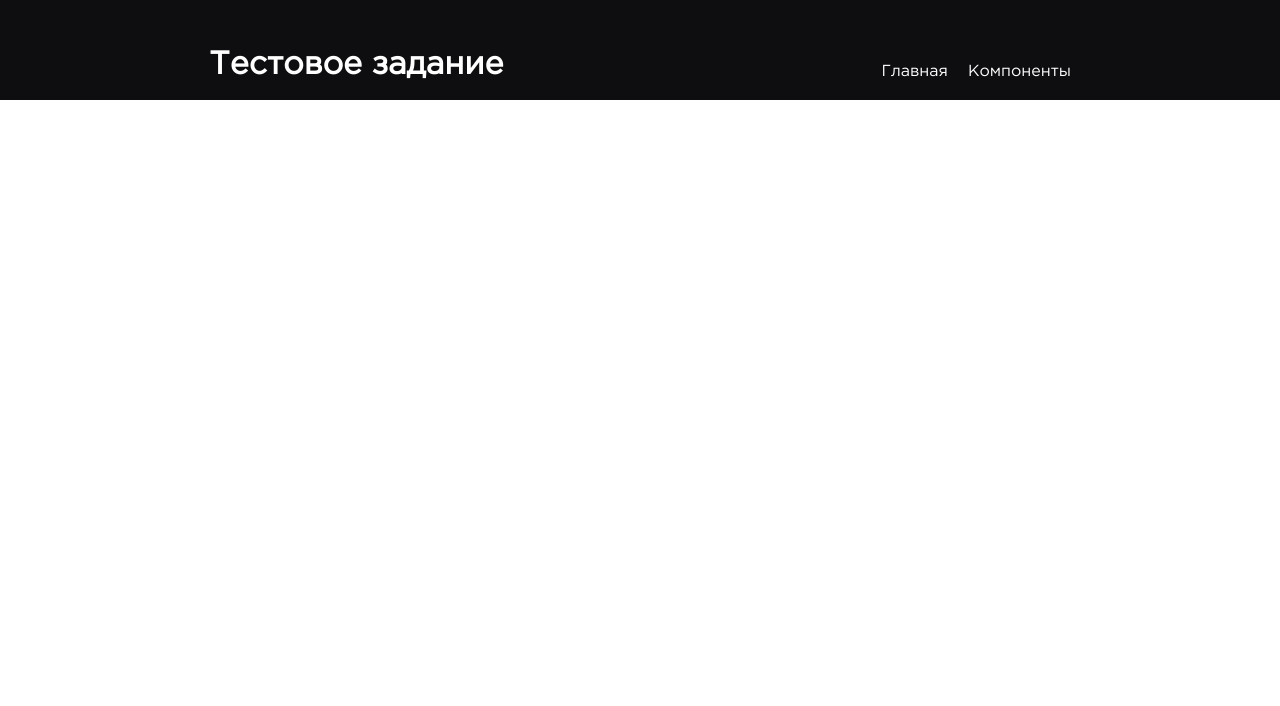
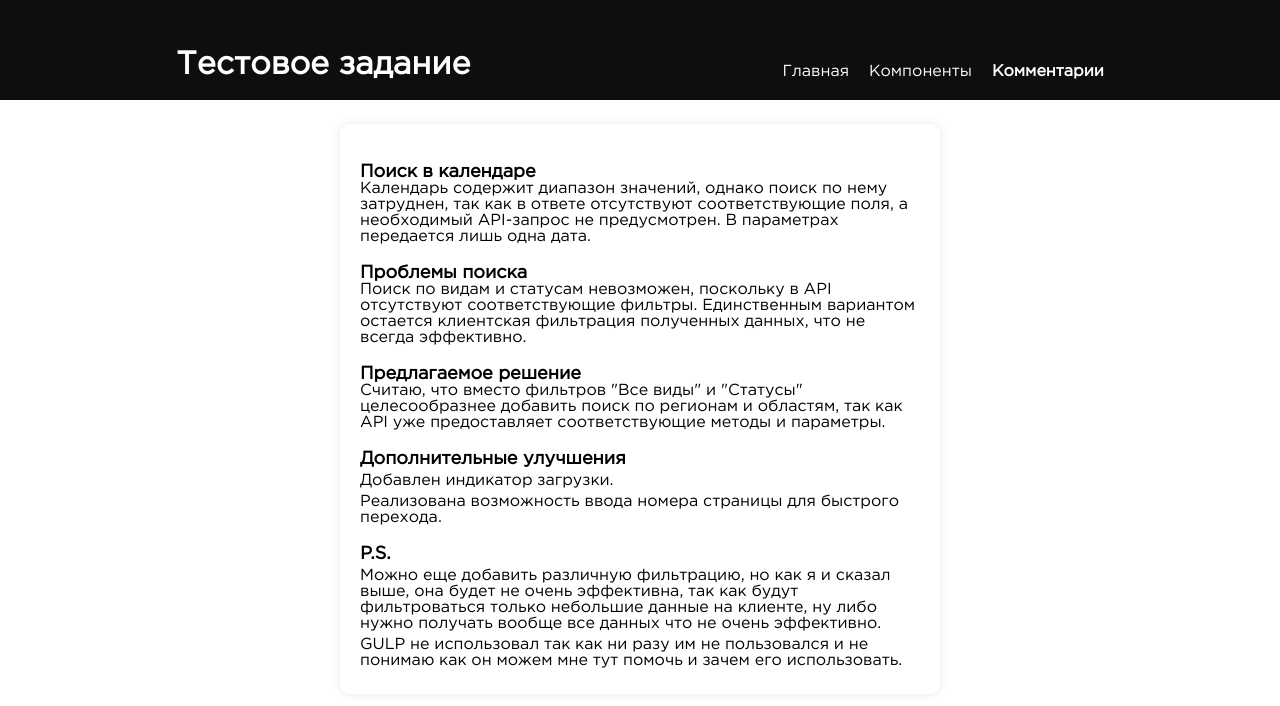
Before and after one commit to Hire-Hoffee/Schools-Table, a Vue app: page /explanation in a window 1280 px wide. Shown: the top 706 px of the page. Built offline with nearby package versions, Linux system fonts and the light colour scheme.

Commit message:
interview task explanation page

```diff
--- a/src/components/AppHeader.vue
+++ b/src/components/AppHeader.vue
@@ -12,6 +12,7 @@ const schoolsStore = useSchoolsRecordsStore()
     <nav>
       <RouterLink to="/">Главная</RouterLink>
       <RouterLink to="/uikit">Компоненты</RouterLink>
+      <RouterLink to="/explanation">Комментарии</RouterLink>
     </nav>
     <ErrorInfo v-if="schoolsStore.errorMessage" :message="schoolsStore.errorMessage" />
   </header>
--- a/src/router/index.ts
+++ b/src/router/index.ts
@@ -1,6 +1,7 @@
 import { createRouter, createWebHistory } from 'vue-router'
 import HomeView from '@/views/HomeView.vue'
 import UIKit from '@/views/UIKit.vue'
+import IssuesExplanation from '@/views/IssuesExplanation.vue'
 
 const router = createRouter({
   history: createWebHistory(import.meta.env.BASE_URL),
@@ -15,6 +16,11 @@ const router = createRouter({
       name: 'uikit',
       component: UIKit,
     },
+    {
+      path: '/explanation',
+      name: 'explanation',
+      component: IssuesExplanation,
+    },
   ],
 })
 
--- /dev/null
+++ b/src/views/IssuesExplanation.vue
@@ -0,0 +1,78 @@
+<script setup lang="ts"></script>
+
+<template>
+  <div class="calendar-search">
+    <div class="content">
+      <h2>Поиск в календаре</h2>
+      <p>
+        Календарь содержит диапазон значений, однако поиск по нему затруднен, так как в ответе
+        отсутствуют соответствующие поля, а необходимый API-запрос не предусмотрен. В параметрах
+        передается лишь одна дата.
+      </p>
+
+      <h2>Проблемы поиска</h2>
+      <p>
+        Поиск по видам и статусам невозможен, поскольку в API отсутствуют соответствующие фильтры.
+        Единственным вариантом остается клиентская фильтрация полученных данных, что не всегда
+        эффективно.
+      </p>
+
+      <h2>Предлагаемое решение</h2>
+      <p>
+        Считаю, что вместо фильтров "Все виды" и "Статусы" целесообразнее добавить поиск по регионам
+        и областям, так как API уже предоставляет соответствующие методы и параметры.
+      </p>
+
+      <h2>Дополнительные улучшения</h2>
+      <ul>
+        <li>Добавлен индикатор загрузки.</li>
+        <li>Реализована возможность ввода номера страницы для быстрого перехода.</li>
+      </ul>
+
+      <h2>P.S.</h2>
+      <ul>
+        <li>
+          Можно еще добавить различную фильтрацию, но как я и сказал выше, она будет не очень
+          эффективна, так как будут фильтроваться только небольшие данные на клиенте, ну либо нужно
+          получать вообще все данных что не очень эффективно.
+        </li>
+        <li>
+          GULP не использовал так как ни разу им не пользовался и не понимаю как он можем мне тут
+          помочь и зачем его использовать.
+        </li>
+      </ul>
+    </div>
+  </div>
+</template>
+
+<style lang="scss" scoped>
+.calendar-search {
+  display: flex;
+  flex-direction: column;
+  align-items: center;
+  justify-content: center;
+}
+
+.content {
+  max-width: 600px;
+  padding: 20px;
+  background: #fff;
+  border-radius: 10px;
+  box-shadow: 0 0 10px rgba(0, 0, 0, 0.1);
+}
+
+h2 {
+  margin-top: 20px;
+  font-size: 18px;
+  font-weight: bold;
+}
+
+ul {
+  list-style: none;
+  padding: 0;
+}
+
+ul li {
+  margin: 5px 0;
+}
+</style>
```
